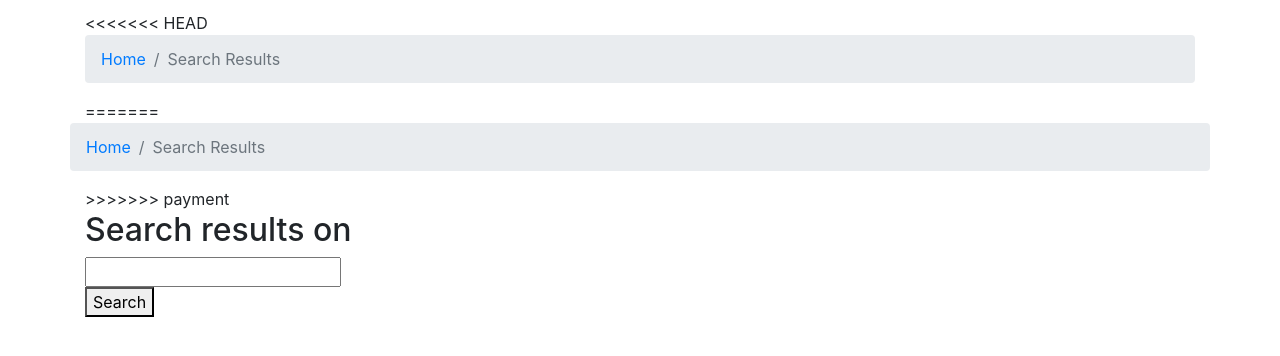
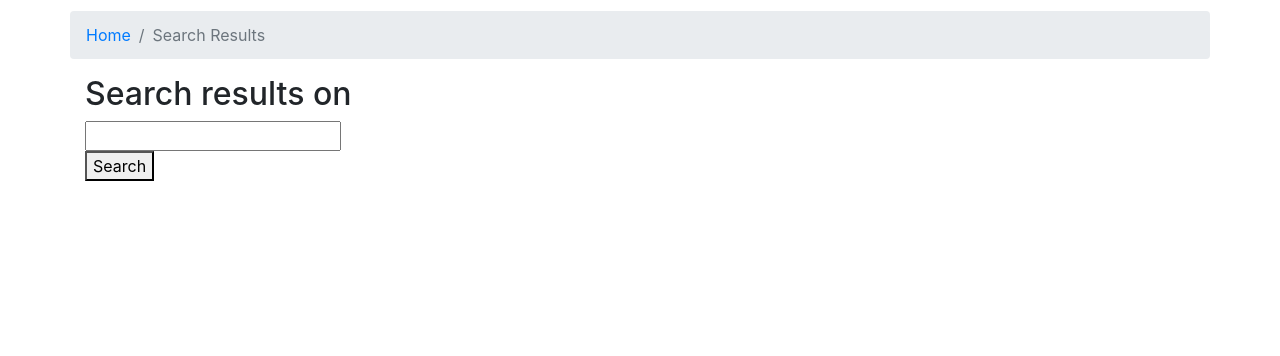
Before and after one commit to gilbert-khonstantine/OnlineTicketApp, a Flask app: template templates/results.html in a window 1280 px wide. Shown: the part 56-412 px from the top of the page. Run offline with Flask 2, Linux system fonts and the light colour scheme; the template is opened without the code that fills it, so the values that code supplies are empty; some libraries are stand-ins or nearby versions.

Commit message:
merge bug fix

```diff
--- a/templates/results.html
+++ b/templates/results.html
@@ -45,21 +45,12 @@
     </div>
 </div>
 <div class="container">
-<<<<<<< HEAD
-    <ol class="col-12 breadcrumb">
-        <li class="breadcrumb-item"><a href="/home">Home</a></li>
-        <li class="breadcrumb-item active">Search Results</li>
-    </ol>
-</div>
-<div class="container">
-=======
     <div class="row">
         <ol class="col-12 breadcrumb">
             <li class="breadcrumb-item"><a href="/home">Home</a></li>
             <li class="breadcrumb-item active">Search Results</li>
         </ol>
     </div>
->>>>>>> payment
     <h2>Search results on {{word}}</h2>
 
     {% if is_add_text == True %}
```
Also changed, not shown: ticketapp.db.
